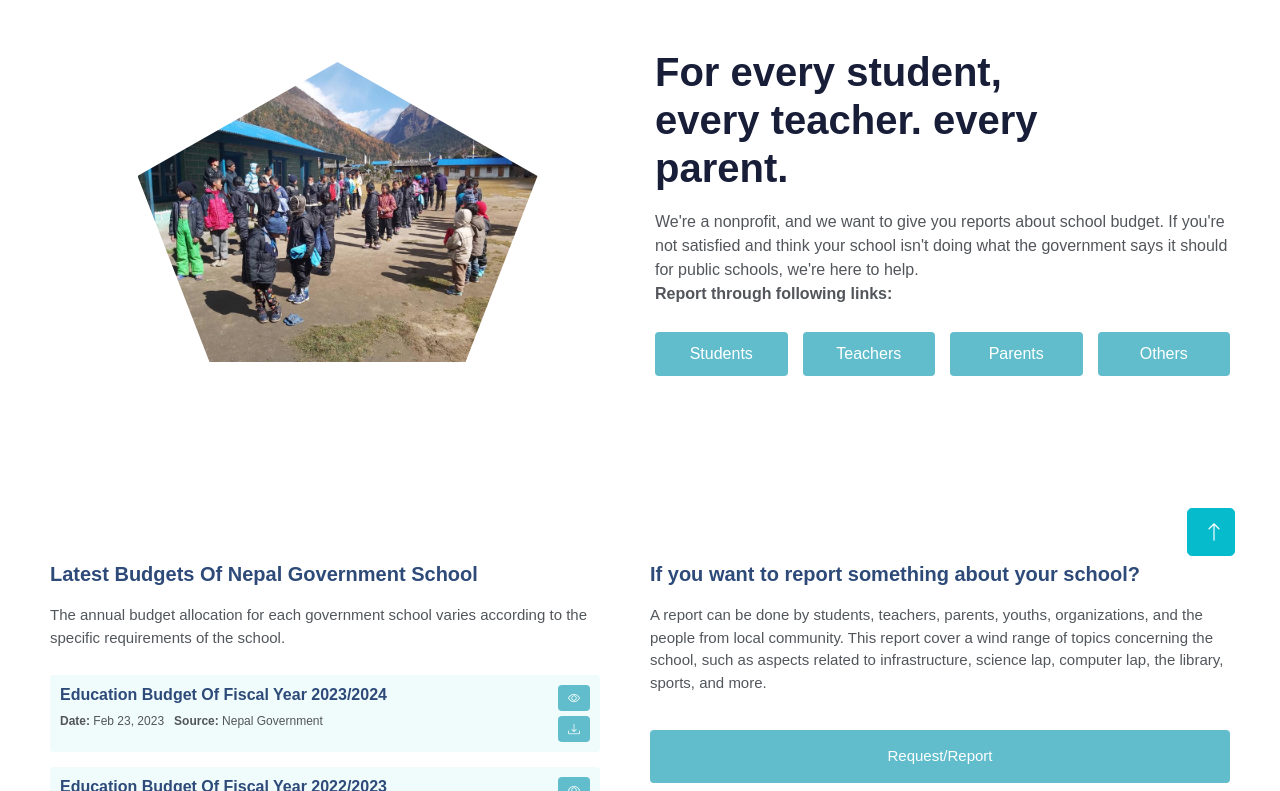
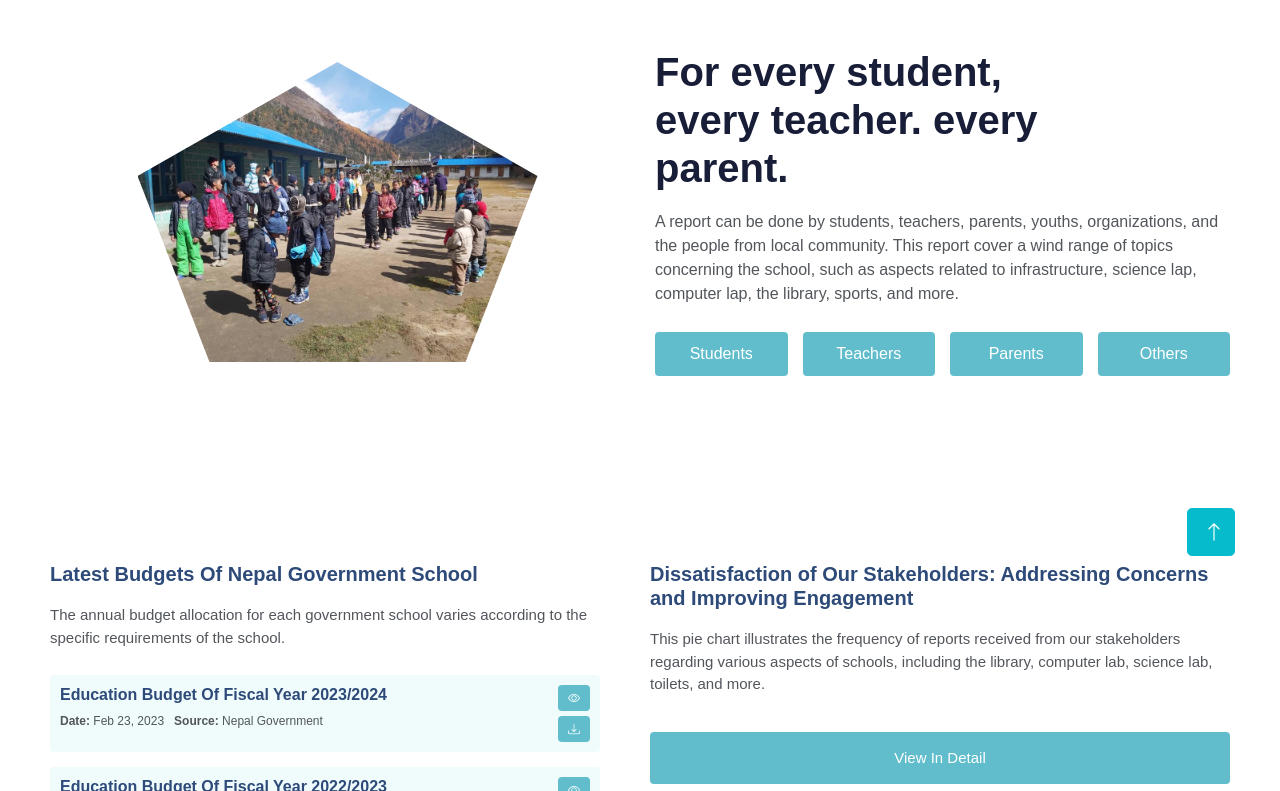
Before and after one commit to sarila/sms-wp, a WordPress theme: template themes/sms/front-page.php in a window 1280 px wide. Shown: the part 199-990 px from the top of the page. Run offline with PHP 8.4 and a stand-in for WordPress, Linux system fonts and the light colour scheme; the site name, menu and one post (Sample post) are stand-ins, and other content is empty; some libraries are stand-ins or nearby versions.

Commit message:
feat: added the looker studio piechart.

```diff
--- a/themes/sms/front-page.php
+++ b/themes/sms/front-page.php
@@ -12,7 +12,7 @@
       <h1>For every student,
         every teacher.
         every parent.</h1>
-      <p>We're a nonprofit, and we want to give you reports about school budget. If you're not satisfied and think your school isn't doing what the government says it should for public schools, we're here to help.<br /> <b>Report through following links:</b></p>
+      <p> A report can be done by students, teachers, parents, youths, organizations, and the people from local community. This report cover a wind range of topics concerning the school, such as aspects related to infrastructure, science lap, computer lap, the library, sports, and more.</p>
     </div>
     <div class="button_wrapper">
       <button>Students</button>
@@ -149,14 +149,16 @@
   </div>
   <div class="hero_section_right">
     <div class="report_wrapper">
-      <h2>If you want to report something about your school?</h2>
+      <h2>Dissatisfaction of Our Stakeholders: Addressing Concerns and Improving Engagement</h2>
       <p>
-        A report can be done by students, teachers, parents, youths, organizations, and the people from local community. This report cover a wind range of topics concerning the school, such as aspects related to infrastructure, science lap, computer lap, the library, sports, and more.
+      This pie chart illustrates the frequency of reports received from our stakeholders regarding various aspects of schools, including the library, computer lab, science lab, toilets, and more.
       </p>
-      <button> <i class="fa-solid fa-pen-to-square"></i> Request/Report</button>
+      <button><a href="https://lookerstudio.google.com/embed/u/0/reporting/ffcf76e8-acbf-410e-979a-7eb25987a0e3/page/r5NjD" style="color: white;">View in Detail</a></button>
     </div>
     <div class="img_wrapper">
-      <img class="img-fluid" src="<?php echo get_template_directory_uri() ?>/includes/assets/img/budgetshow.jpg" alt="">
+      <iframe src="https://lookerstudio.google.com/embed/u/0/reporting/ffcf76e8-acbf-410e-979a-7eb25987a0e3/page/r5NjD" width="600" height="400" style="border:none;">
+      </iframe>
+
     </div>
   </div>
 </div>
--- a/themes/sms/includes/assets/css/style.css
+++ b/themes/sms/includes/assets/css/style.css
@@ -348,6 +348,7 @@
 .hero_section_wrapper .hero_section_left,
 .hero_section_right {
   height: fit-content;
+  overflow: hidden;
 }
 .hero_section_wrapper .hero_section_left .title_paragraph h2 {
   font-size: 20px;
@@ -498,6 +499,8 @@
   justify-content: center;
   align-items: center;
   overflow: hidden;
+  width: 100%;
+  object-fit: cover;
 }
 
 .hero_section_wrapper .hero_section_right .img_wrapper img {
```
